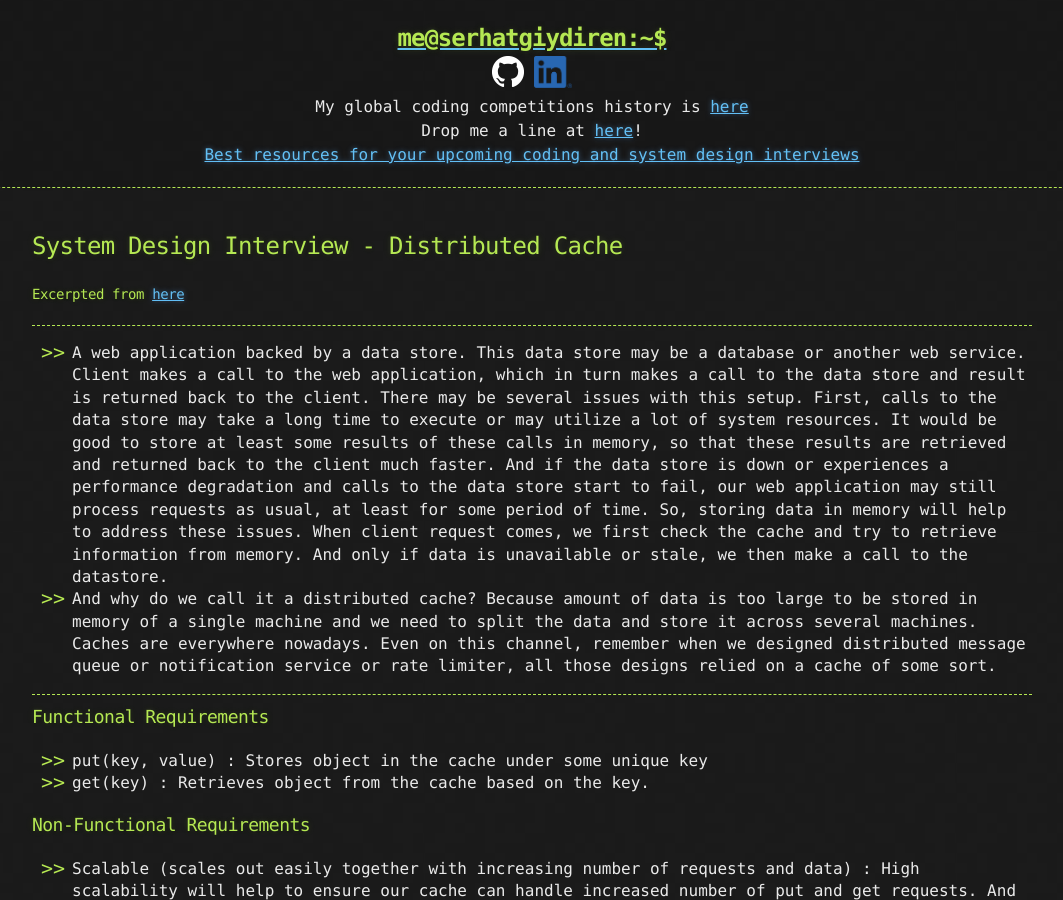
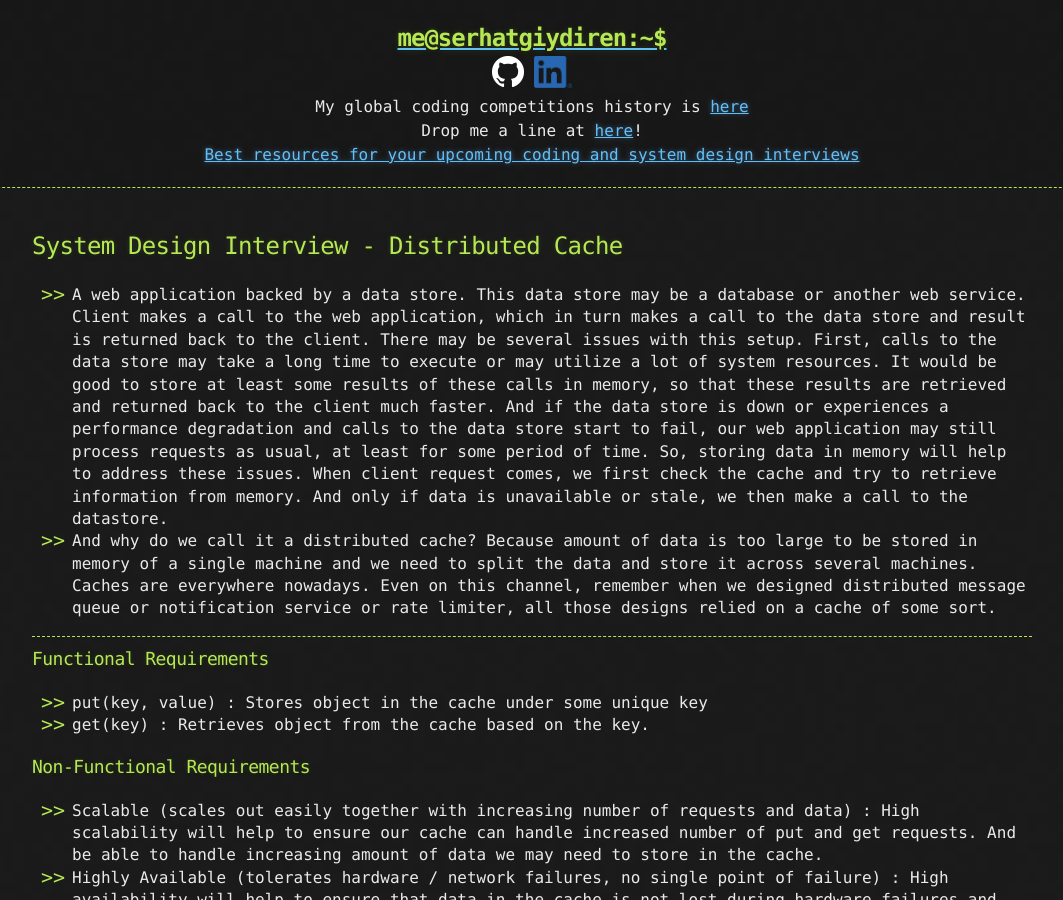
Before and after one commit to goodHunter27/serhatgiydiren.github.io, a Jekyll site: the page built from _posts/2022-01-17-system-design-interview-distributed-cache.md, in a window 1280 px wide and 900 px high. Shown: the whole window, without its empty margins (108-1171 px from the left). Built offline with Jekyll 4.4.1, drawn with Linux system fonts in a browser that asks for light colours.

Commit message:
Update 2022-01-17-system-design-interview-distributed-cache.md

```diff
--- a/_posts/2022-01-17-system-design-interview-distributed-cache.md
+++ b/_posts/2022-01-17-system-design-interview-distributed-cache.md
@@ -2,10 +2,6 @@
 title: System Design Interview - Distributed Cache
 published: true
 ---
-
-#### Excerpted from [here](https://youtu.be/iuqZvajTOyA){:target="_blank"}
-
------------------------
 
 - A web application backed by a data store. This data store may be a database or another web service. Client makes a call to the web application, which in turn makes a call to the data store and result is returned back to the client. There may be several issues with this setup. First, calls to the data store may take a long time to execute or may utilize a lot of system resources. It would be good to store at least some results of these calls in memory, so that these results are retrieved and returned back to the client much faster. And if the data store is down or experiences a performance degradation and calls to the data store start to fail, our web application may still process requests as usual, at least for some period of time. So, storing data in memory will help to address these issues. When client request comes, we first check the cache and try to retrieve information from memory. And only if data is unavailable or stale, we then make a call to the datastore.
 - And why do we call it a distributed cache? Because amount of data is too large to be stored in memory of a single machine and we need to split the data and store it across several machines. Caches are everywhere nowadays. Even on this channel, remember when we designed distributed message queue or notification service or rate limiter, all those designs relied on a cache of some sort.
```
Also changed, not shown: other parts of _posts/2022-01-17-system-design-interview-distributed-cache.md (+2 -0 lines).
